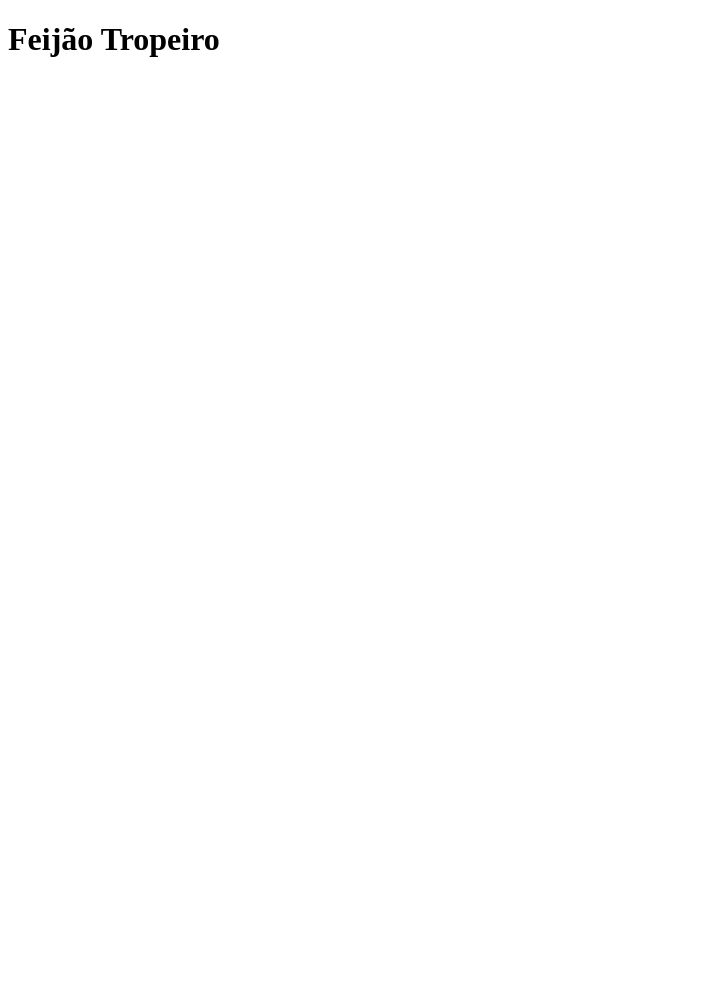
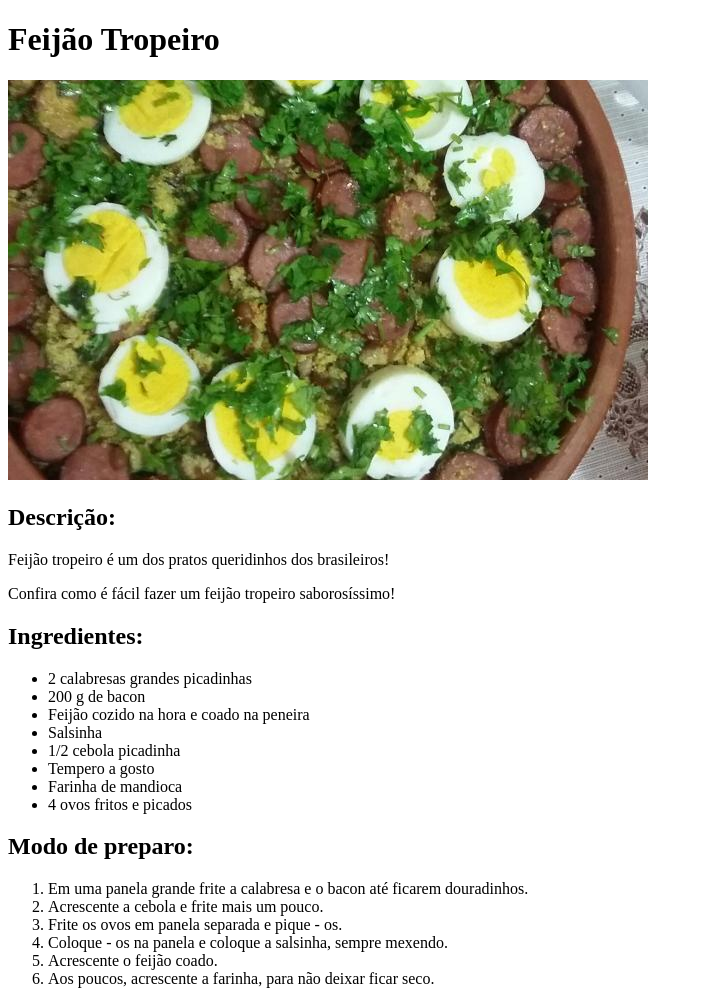
Before and after one commit to luisdevvi/odin-recipes, a plain HTML site: page recipes/feijao-tropeiro.html in a window 1280 px wide. Shown: the whole page, without its empty margins (0-703 px from the left). Before the commit the page ends 800 px from the top, so only its background shows below. Drawn offline with Linux system fonts and the light colour scheme.

Commit message:
Adicionado a primeira receita
Adicionado a página da receita de feijão tropeiro

```diff
--- a/recipes/feijao-tropeiro.html
+++ b/recipes/feijao-tropeiro.html
@@ -9,6 +9,33 @@
 
 <body>
     <h1>Feijão Tropeiro</h1>
+    <img src="./img/feijao.jpg" alt="Imagem de feijão tropeiro em uma panela">
+
+    <h2>Descrição:</h2>
+    <p>Feijão tropeiro é um dos pratos queridinhos dos brasileiros!</p>
+    <p>Confira como é fácil fazer um feijão tropeiro saborosíssimo!</p>
+
+    <h2>Ingredientes:</h2>
+    <ul>
+        <li>2 calabresas grandes picadinhas</li>
+        <li>200 g de bacon</li>
+        <li>Feijão cozido na hora e coado na peneira</li>
+        <li>Salsinha</li>
+        <li>1/2 cebola picadinha</li>
+        <li>Tempero a gosto</li>
+        <li>Farinha de mandioca</li>
+        <li>4 ovos fritos e picados</li>
+    </ul>
+
+    <h2>Modo de preparo:</h2>
+    <ol>
+        <li>Em uma panela grande frite a calabresa e o bacon até ficarem douradinhos.</li>
+        <li>Acrescente a cebola e frite mais um pouco.</li>
+        <li>Frite os ovos em panela separada e pique - os.</li>
+        <li>Coloque - os na panela e coloque a salsinha, sempre mexendo.</li>
+        <li>Acrescente o feijão coado.</li>
+        <li>Aos poucos, acrescente a farinha, para não deixar ficar seco.</li>
+    </ol>
 </body>
 
 </html>
```
